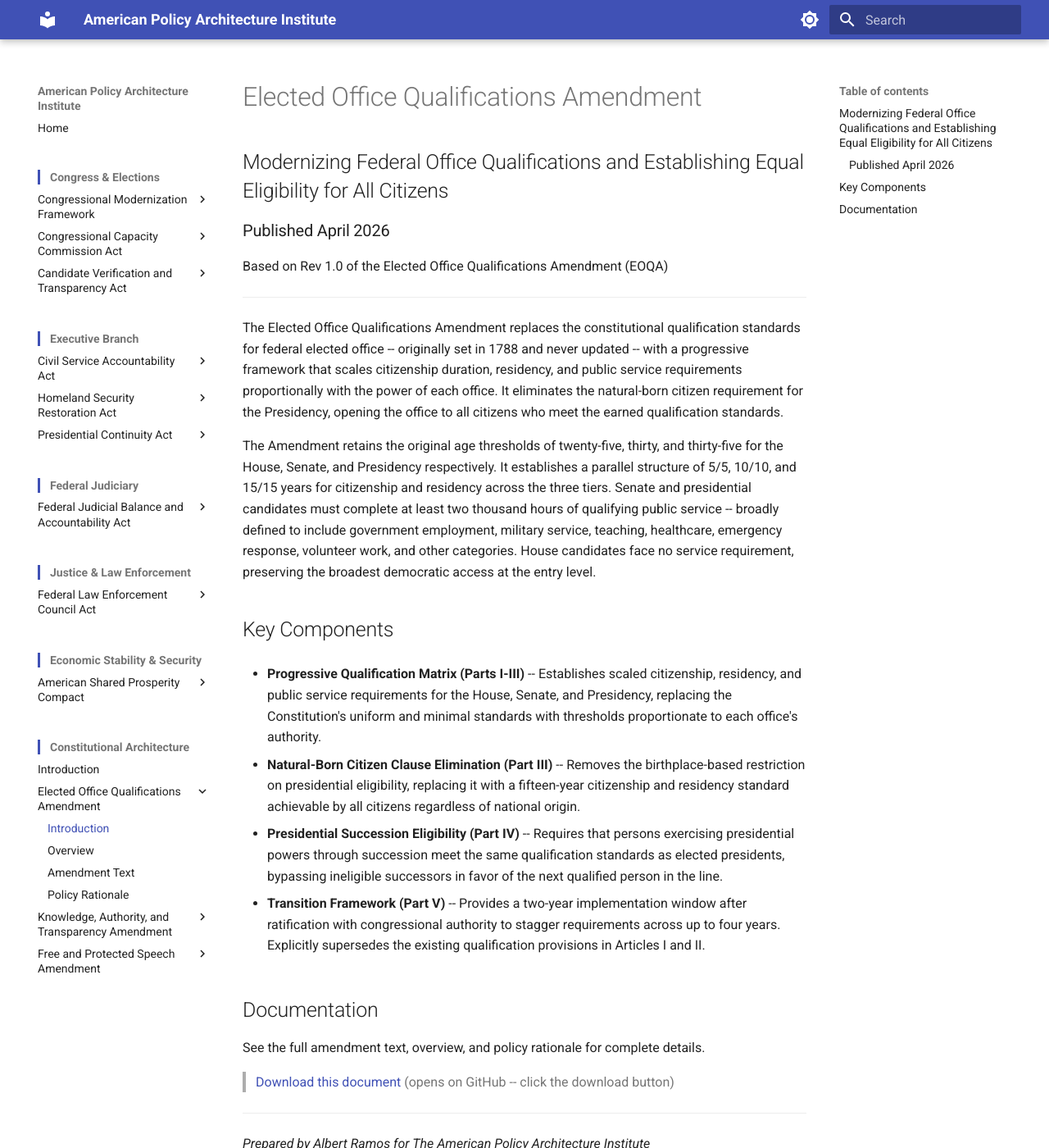
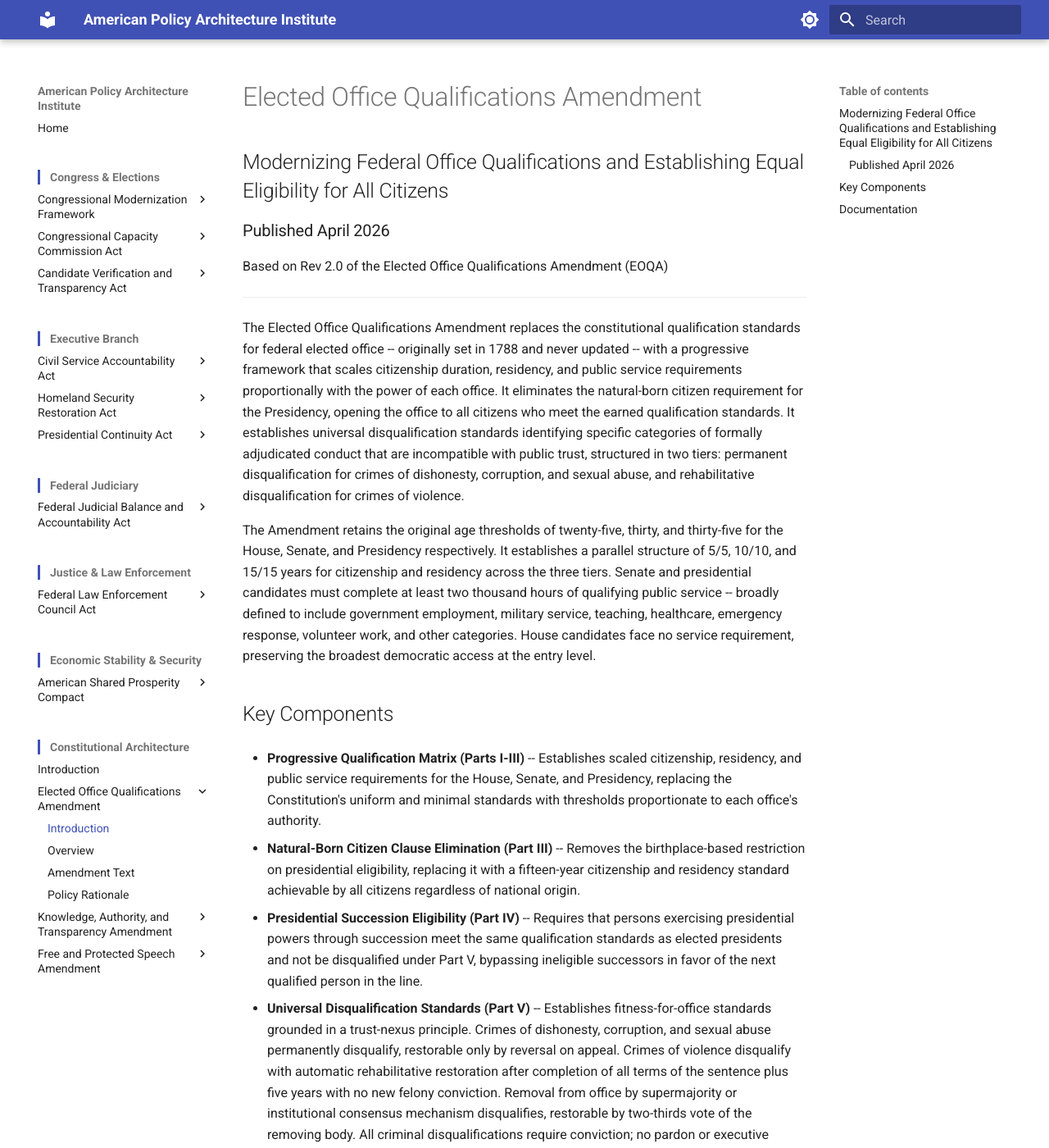
Before and after one commit to albertintech/apai, an MkDocs documentation site: the page built from docs/amendments/eoqa/introduction.md, in a window 1280 px wide and 1400 px high. Shown: the whole window at 82% size. Built offline with MkDocs 1.6.1 and Material for MkDocs 9.7.7, drawn with Linux system fonts in a browser that asks for light colours; some of the changed text lies outside the part shown.

Commit message:
Update introduction.md

```diff
--- a/docs/amendments/eoqa/introduction.md
+++ b/docs/amendments/eoqa/introduction.md
@@ -4,11 +4,11 @@
 
 ### Published April 2026
 
-Based on Rev 1.0 of the Elected Office Qualifications Amendment (EOQA)
+Based on Rev 2.0 of the Elected Office Qualifications Amendment (EOQA)
 
 ---
 
-The Elected Office Qualifications Amendment replaces the constitutional qualification standards for federal elected office -- originally set in 1788 and never updated -- with a progressive framework that scales citizenship duration, residency, and public service requirements proportionally with the power of each office. It eliminates the natural-born citizen requirement for the Presidency, opening the office to all citizens who meet the earned qualification standards.
+The Elected Office Qualifications Amendment replaces the constitutional qualification standards for federal elected office -- originally set in 1788 and never updated -- with a progressive framework that scales citizenship duration, residency, and public service requirements proportionally with the power of each office. It eliminates the natural-born citizen requirement for the Presidency, opening the office to all citizens who meet the earned qualification standards. It establishes universal disqualification standards identifying specific categories of formally adjudicated conduct that are incompatible with public trust, structured in two tiers: permanent disqualification for crimes of dishonesty, corruption, and sexual abuse, and rehabilitative disqualification for crimes of violence.
 
 The Amendment retains the original age thresholds of twenty-five, thirty, and thirty-five for the House, Senate, and Presidency respectively. It establishes a parallel structure of 5/5, 10/10, and 15/15 years for citizenship and residency across the three tiers. Senate and presidential candidates must complete at least two thousand hours of qualifying public service -- broadly defined to include government employment, military service, teaching, healthcare, emergency response, volunteer work, and other categories. House candidates face no service requirement, preserving the broadest democratic access at the entry level.
 
@@ -18,9 +18,11 @@ The Amendment retains the original age thresholds of twenty-five, thirty, and th
 
 - **Natural-Born Citizen Clause Elimination (Part III)** -- Removes the birthplace-based restriction on presidential eligibility, replacing it with a fifteen-year citizenship and residency standard achievable by all citizens regardless of national origin.
 
-- **Presidential Succession Eligibility (Part IV)** -- Requires that persons exercising presidential powers through succession meet the same qualification standards as elected presidents, bypassing ineligible successors in favor of the next qualified person in the line.
+- **Presidential Succession Eligibility (Part IV)** -- Requires that persons exercising presidential powers through succession meet the same qualification standards as elected presidents and not be disqualified under Part V, bypassing ineligible successors in favor of the next qualified person in the line.
 
-- **Transition Framework (Part V)** -- Provides a two-year implementation window after ratification with congressional authority to stagger requirements across up to four years. Explicitly supersedes the existing qualification provisions in Articles I and II.
+- **Universal Disqualification Standards (Part V)** -- Establishes fitness-for-office standards grounded in a trust-nexus principle. Crimes of dishonesty, corruption, and sexual abuse permanently disqualify, restorable only by reversal on appeal. Crimes of violence disqualify with automatic rehabilitative restoration after completion of all terms of the sentence plus five years with no new felony conviction. Removal from office by supermajority or institutional consensus mechanism disqualifies, restorable by two-thirds vote of the removing body. All criminal disqualifications require conviction; no pardon or executive clemency restores eligibility. Congress may expand but not narrow the standards, and any expansion must include a rehabilitative pathway.
+
+- **Transition Framework (Part VI)** -- Provides a two-year implementation window after ratification with congressional authority to stagger requirements across up to four years. Explicitly supersedes the existing qualification provisions in Articles I and II.
 
 ## Documentation
 
```
